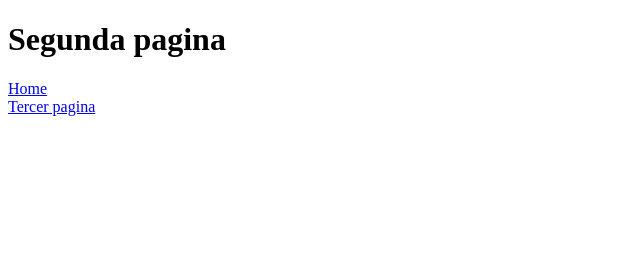
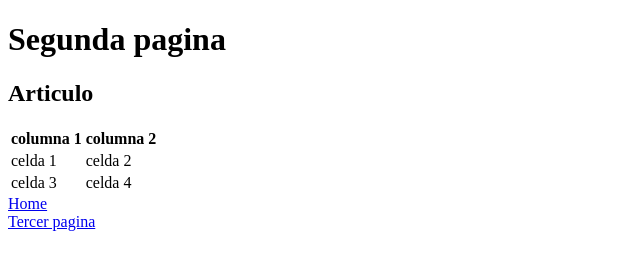
Before and after one commit to Nico-ceo/TrabajoPracticoIntegrador-Web, a plain HTML site: page Segunda pagina/index.html in a window 1280 px wide. Shown: the whole page, without its empty margins (0-640 px from the left). Drawn offline with Linux system fonts and the light colour scheme.

Commit message:
tabla articulo page 2

```diff
--- a/Segunda pagina/index.html
+++ b/Segunda pagina/index.html
@@ -10,6 +10,26 @@
 <body>
     <h1>Segunda pagina</h1>
 
+    <h2> Articulo </h2>
+
+    <table>
+
+        <tr>
+            <th>columna 1</th>
+            <th>columna 2</th>
+        </tr>
+        <tr>
+            <td>celda 1</td>
+            <td>celda 2</td>
+        </tr>
+        <tr>
+            <td>celda 3</td>
+            <td>celda 4</td>
+        </tr>
+
+
+    </table>
+
     <a href="../Primer  pagina/index.html" target="_parent">Home</a><br>
     <a href="../Tercer pagina/index.html" target="_parent">Tercer pagina</a>
 
```
